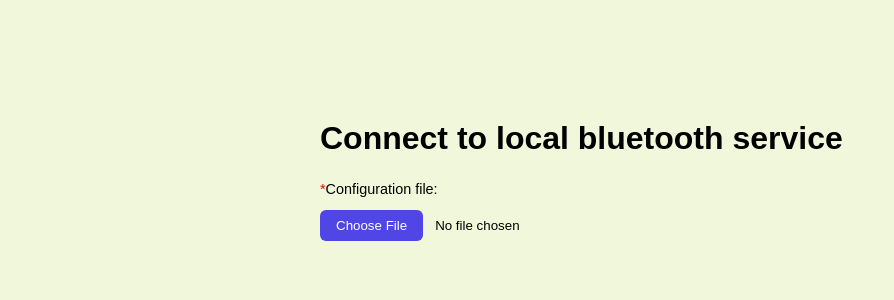
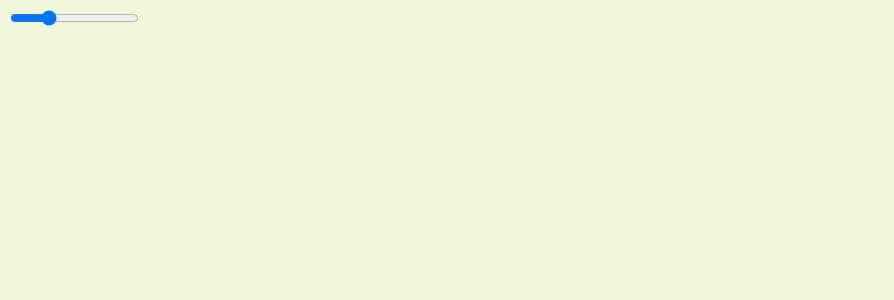
Before and after one commit to cmiband/Roboarm-Manager, an Angular app: page / in a window 1280 px wide. Shown: the top 300 px of the page, without its empty margins (0-894 px from the left). Built offline with nearby package versions, Linux system fonts and the light colour scheme.

Commit message:
creating joint manager

```diff
--- a/src/app/app.ts
+++ b/src/app/app.ts
@@ -1,4 +1,4 @@
-import { Component, signal } from '@angular/core'
+import { Component, signal, computed } from '@angular/core'
 import { ConnectionCreator } from './connection-creator/connection-creator';
 import { ArmManager } from './arm-manager/arm-manager';
 import { AfterViewInit } from '@angular/core';
@@ -12,16 +12,19 @@ import { ConfigurationObject } from './constants';
 })
 export class App implements AfterViewInit{
   bluetoothServerAddress = '';
-  connectedToBluetoothService = signal(false);
   config = signal<ConfigurationObject | undefined>(undefined);
 
+  connectedToBluetoothService = computed(() => {
+    //return this.config() !== undefined;
+    return true;
+  });
+
   ngAfterViewInit(): void {
+
   }
 
   async handleConfigChange(config: ConfigurationObject) {
     this.config.set(config);
-
-    console.log(this.config);
   }
 
   connectToBluetoothService() {
--- a/src/app/arm-manager/arm-manager.html
+++ b/src/app/arm-manager/arm-manager.html
@@ -1 +1,3 @@
-<p>arm-manager works!</p>
+<div>
+    <app-joint-rotator></app-joint-rotator>
+</div>
--- a/src/app/arm-manager/arm-manager.ts
+++ b/src/app/arm-manager/arm-manager.ts
@@ -1,8 +1,9 @@
 import { Component } from '@angular/core';
+import { JointRotator } from '../joint-rotator/joint-rotator';
 
 @Component({
   selector: 'app-arm-manager',
-  imports: [],
+  imports: [JointRotator],
   templateUrl: './arm-manager.html',
   styleUrl: './arm-manager.css',
 })
--- a/src/app/bluetoothApi.service.ts
+++ b/src/app/bluetoothApi.service.ts
@@ -1,7 +1,6 @@
 import { Injectable } from '@angular/core';
 
 const CONNECTION_TEST_ENDPOINT = '/handshake';
-
 
 @Injectable({ providedIn: 'root' })
 export class BluetoothApiService {
--- /dev/null
+++ b/src/app/joint-rotator/joint-rotator.html
@@ -0,0 +1,5 @@
+<div>
+    <div>
+        <input type="range" min="0" max="180" step="1">
+    </div>
+</div>
--- /dev/null
+++ b/src/app/joint-rotator/joint-rotator.ts
@@ -0,0 +1,17 @@
+import { AfterViewInit, Component, ElementRef, ViewChild } from '@angular/core';
+
+const SERVO_WIDTH = 150;
+const SERVO_HEIGHT = 50;
+
+@Component({
+  selector: 'app-joint-rotator',
+  imports: [],
+  templateUrl: './joint-rotator.html',
+  styleUrl: './joint-rotator.css',
+})
+export class JointRotator implements AfterViewInit {
+
+  ngAfterViewInit(): void {
+
+  }
+}
```
Also changed, not shown: src/app/joint-rotator/joint-rotator.css (added).
